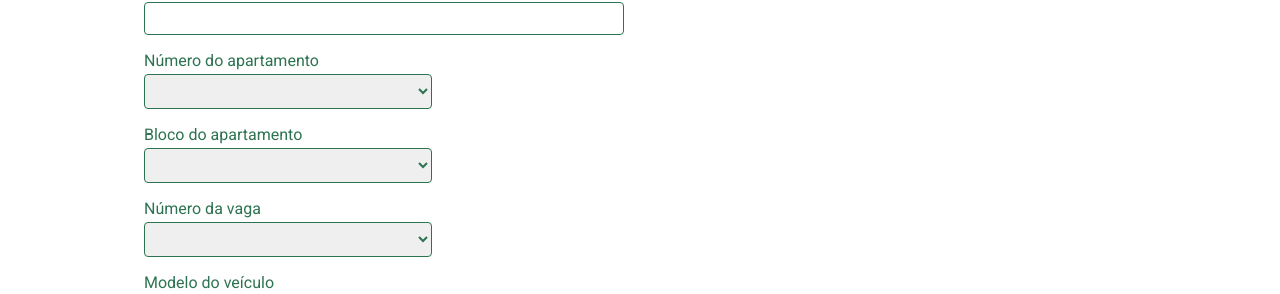
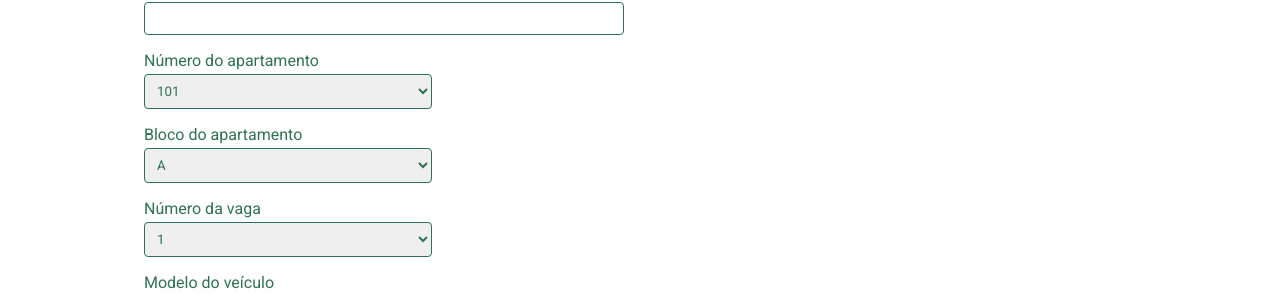
Before and after one commit to SidneyESSJr/parking-control, a React (Vite) app: page /cadastro in a window 1280 px wide. Shown: the part 145-439 px from the top of the page. Built offline with nearby package versions, Linux system fonts and the light colour scheme.

Commit message:
feat: adiciona elementos opetion ao select

```diff
--- a/src/components/form-cadastro/FormCadastro.tsx
+++ b/src/components/form-cadastro/FormCadastro.tsx
@@ -1,3 +1,4 @@
+import { getApt, getBloco, getVagas } from "../../util/funcoes";
 import Input from "../wrapper/input/Input";
 import Select from "../wrapper/select/Select";
 import styles from "./formCadastro.module.css";
@@ -6,9 +7,9 @@ export default function FormCadastro() {
   return (
     <form className={styles.form}>
       <Input id="nome" label="Nome do morador" />
-      <Select id="" label="Número do apartamento" options={[]} />
-      <Select id="" label="Bloco do apartamento" options={[]} />
-      <Select id="" label="Número da vaga" options={[]} />
+      <Select id="" label="Número do apartamento" options={getApt()} />
+      <Select id="" label="Bloco do apartamento" options={getBloco()} />
+      <Select id="" label="Número da vaga" options={getVagas()} />
       <Input id="nome" label="Modelo do veículo" />
       <Input id="nome" label="Placa do veículo" />
       <Input id="nome" label="Cor do veículo" />
--- a/src/pages/cadastro/cadastroPage.module.css
+++ b/src/pages/cadastro/cadastroPage.module.css
@@ -1,5 +1,6 @@
 .cadastro {
     width: var(--container-width);
+    height: calc(100vh - 180px);
     margin: auto;
-    height: calc(100vh - 180px);
+    overflow: auto;
 }
--- /dev/null
+++ b/src/util/funcoes.ts
@@ -0,0 +1,91 @@
+import { Option } from "../components/wrapper/select/Select";
+
+export function getApt() {
+  const aptos: Option[] = [
+    { name: "101", value: "101" },
+    { name: "102", value: "102" },
+    { name: "103", value: "103" },
+    { name: "104", value: "104" },
+    { name: "105", value: "105" },
+    { name: "201", value: "201" },
+    { name: "202", value: "202" },
+    { name: "203", value: "203" },
+    { name: "204", value: "204" },
+    { name: "205", value: "205" },
+    { name: "301", value: "301" },
+    { name: "302", value: "302" },
+    { name: "303", value: "303" },
+    { name: "304", value: "304" },
+    { name: "305", value: "305" },
+  ];
+
+  return aptos;
+}
+
+export function getBloco() {
+  const blocos: Option[] = [
+    { name: "A", value: "A" },
+    { name: "B", value: "B" },
+    { name: "C", value: "C" },
+    { name: "D", value: "D" },
+  ];
+
+  return blocos;
+}
+
+export function getVagas() {
+  const vagas: Option[] = [
+    { name: "1", value: "1" },
+    { name: "2", value: "2" },
+    { name: "3", value: "3" },
+    { name: "4", value: "4" },
+    { name: "5", value: "5" },
+    { name: "6", value: "6" },
+    { name: "7", value: "7" },
+    { name: "8", value: "8" },
+    { name: "9", value: "9" },
+    { name: "10", value: "10" },
+    { name: "11", value: "11" },
+    { name: "12", value: "12" },
+    { name: "13", value: "13" },
+    { name: "14", value: "14" },
+    { name: "15", value: "15" },
+    { name: "16", value: "16" },
+    { name: "17", value: "17" },
+    { name: "18", value: "18" },
+    { name: "19", value: "19" },
+    { name: "20", value: "20" },
+    { name: "21", value: "21" },
+    { name: "22", value: "22" },
+    { name: "23", value: "23" },
+    { name: "24", value: "24" },
+    { name: "25", value: "25" },
+    { name: "26", value: "26" },
+    { name: "27", value: "27" },
+    { name: "28", value: "28" },
+    { name: "29", value: "29" },
+    { name: "30", value: "30" },
+    { name: "31", value: "31" },
+    { name: "32", value: "32" },
+    { name: "33", value: "33" },
+    { name: "34", value: "34" },
+    { name: "35", value: "35" },
+    { name: "36", value: "36" },
+    { name: "37", value: "37" },
+    { name: "38", value: "38" },
+    { name: "39", value: "39" },
+    { name: "40", value: "40" },
+    { name: "41", value: "41" },
+    { name: "42", value: "42" },
+    { name: "43", value: "43" },
+    { name: "44", value: "44" },
+    { name: "45", value: "45" },
+    { name: "46", value: "46" },
+    { name: "47", value: "47" },
+    { name: "48", value: "48" },
+    { name: "49", value: "49" },
+    { name: "50", value: "50" },
+  ];
+
+  return vagas;
+}
```
